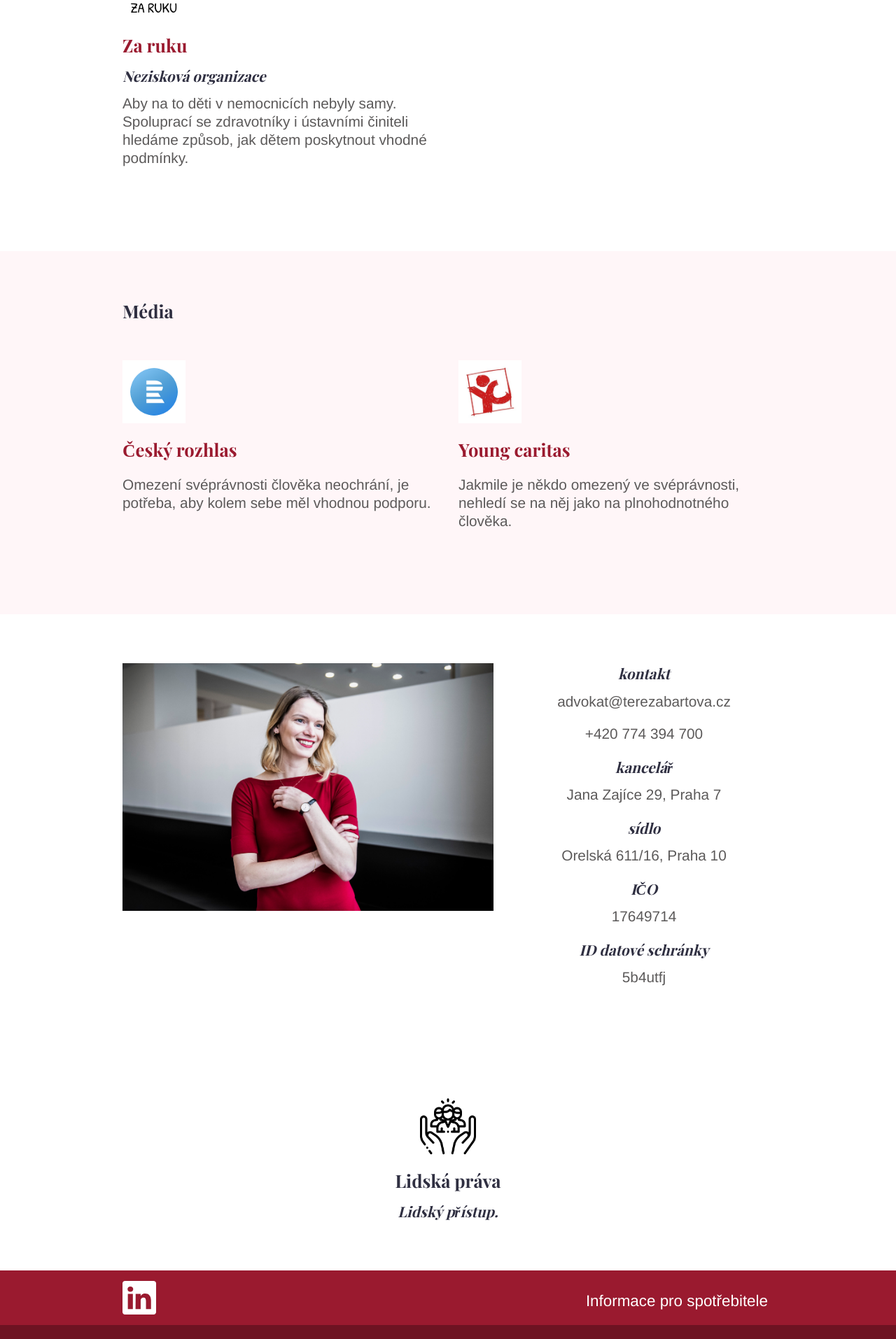
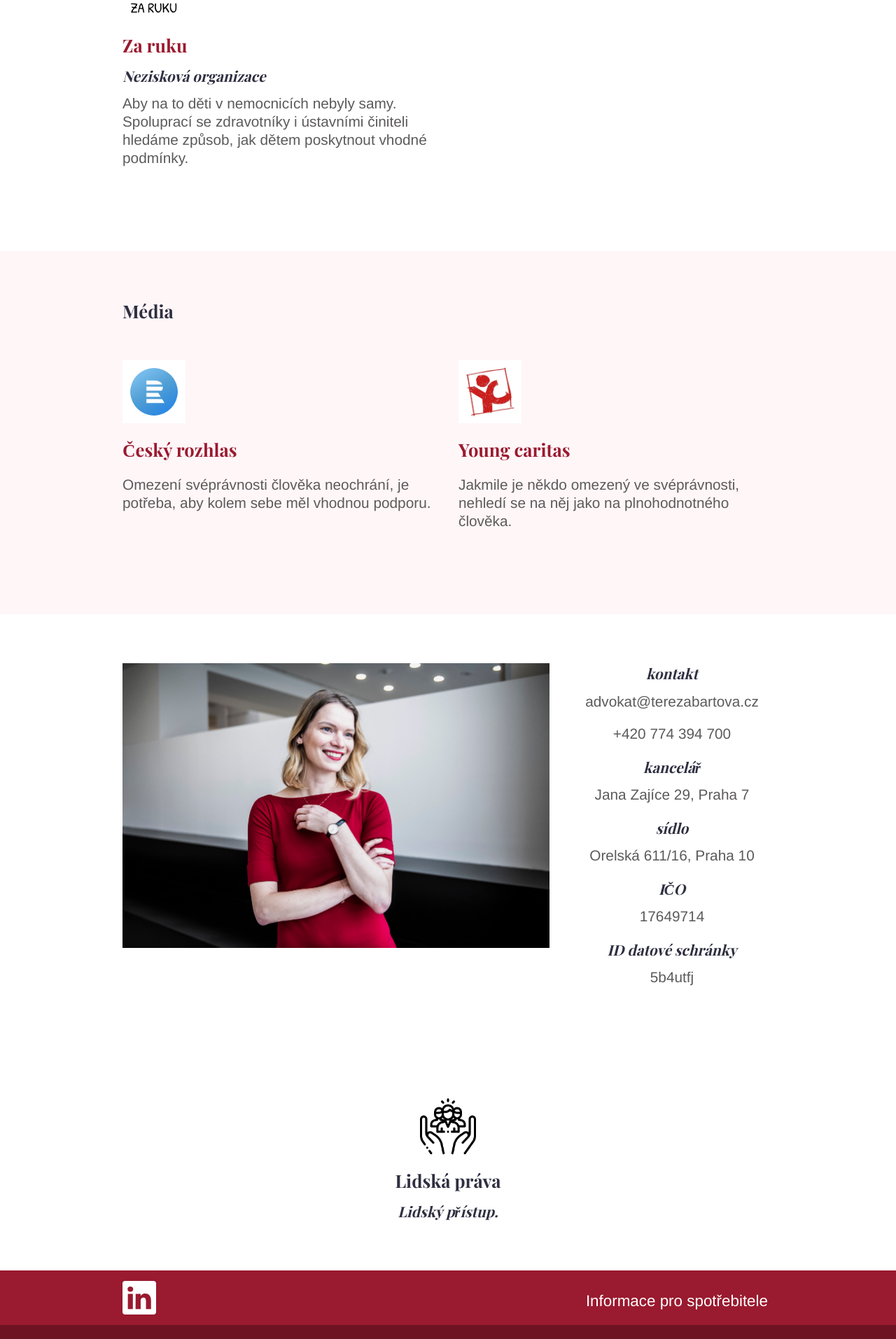
Before and after one commit to terezabartova/terezabartova.github.io, a Jekyll site: the page built from index.md, in a window 1280 px wide. Shown: the part 2304-4218 px from the top of the page at 70% size. Built offline with Jekyll 4.4.1, drawn with Linux system fonts in a browser that asks for light colours.

Commit message:
balanc contacts

```diff
--- a/_layouts/home.html
+++ b/_layouts/home.html
@@ -34,10 +34,10 @@ bodyClass: "page-home"
 <div class="strip">
   <div class="container justify-content-center">
     <div class="row justify-content-center">
-      <div class="col-12 col-md-7 pt-4 pb-4 pt-xl-8 pt-lg-7 pt-md-6 pt-sm-5 pb-xl-8 pb-lg-7 pb-md-6 pb-sm-5 order-md-1 order-xs-1 position-relative">
+      <div class="col-12 col-md-8 pt-4 pb-4 pt-xl-8 pt-lg-7 pt-md-6 pt-sm-5 pb-xl-8 pb-lg-7 pb-md-6 pb-sm-5 order-md-1 order-xs-1 position-relative">
         <img alt="{{ page.title }}" class="img-fluid rounded mx-auto d-block footer-image{% if page.intro_image_hide_on_mobile %} intro-image-hide-mobile{% endif %}" src="{{ page.footer_image | relURL }}" />
       </div>
-      <div class="col-12 col-md-5 pt-4 pb-4 pt-xl-8 pt-lg-7 pt-md-6 pt-sm-5 pb-xl-8 pb-lg-7 pb-md-6 pb-sm-5 order-md-2 order-xs-2">
+      <div class="col-12 col-md-4 pt-4 pb-4 pt-xl-8 pt-lg-7 pt-md-6 pt-sm-5 pb-xl-8 pb-lg-7 pb-md-6 pb-sm-5 order-md-2 order-xs-2">
         <div class="feature">
           <div>
             <h3>kontakt</h3>
```
